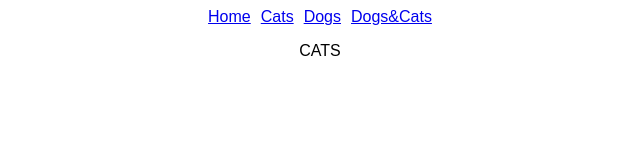
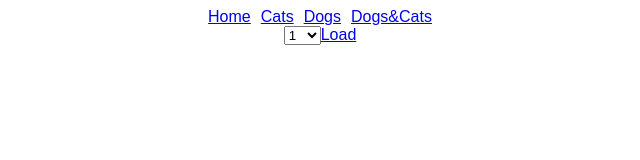
Before and after one commit to AminesCodes/Pursuit-Core-Web-React-Routing-Lab, a React (Create React App) app: page /cat in a window 1280 px wide. Shown: the top 160 px of the page, without its empty margins (320-960 px from the left). Built offline with nearby package versions, Linux system fonts and the light colour scheme.

Commit message:
Completed Cat Router

```diff
--- a/src/App.js
+++ b/src/App.js
@@ -5,7 +5,7 @@ import { Link, Route, Switch } from "react-router-dom";
 import "./styles.css";
 
 import Home from "./Components/Home";
-import Cats from "./Components/Cats/Cats";
+import CatsForm from "./Components/Cats/CatsForm";
 import DogsForm from "./Components/Dogs/DogsForm";
 import DogsCats from "./Components/All";
 
@@ -30,7 +30,7 @@ function App() {
 
         <Switch>
           <Route exact path="/" component={Home} />
-          <Route path="/cat" component={Cats} />
+          <Route path="/cat" component={CatsForm} />
           <Route path="/dog" component={DogsForm} />
           <Route path="/all" component={DogsCats} />
         </Switch>
--- a/src/Components/Cats/Cats.jsx
+++ /dev/null
@@ -1,11 +0,0 @@
-import React from "react";
-
-export default class Cats extends React.PureComponent {
-  render() {
-    return (
-      <div className="CatsPage">
-        <p>CATS</p>
-      </div>
-    );
-  }
-}
--- /dev/null
+++ b/src/Components/Cats/CatsContainer.jsx
@@ -0,0 +1,56 @@
+import React from "react";
+import axios from "axios";
+
+export default class Cats extends React.PureComponent {
+  state = {
+    urlList: [],
+    reload: this.props.reload
+  };
+
+  async componentDidMount() {
+    const { num } = this.props.match.params;
+    this.setState({
+      numOfCats: num
+    });
+    this.fetchImage();
+  }
+
+  componentDidUpdate() {
+    const { num } = this.props.match.params;
+    const { numOfCats, reload } = this.state;
+    if (num !== numOfCats || this.props.reload !== reload) {
+      this.setState({
+        numOfCats: num,
+        reload: this.props.reload
+      });
+      this.fetchImage();
+    }
+  }
+
+  fetchImage = async () => {
+    const { num } = this.props.match.params;
+
+    let fetchURL = `https://api.thecatapi.com/v1/images/search?limit=${num}`;
+
+    try {
+      const { data } = await axios.get(fetchURL);
+      console.log(data);
+      this.setState({ urlList: data });
+    } catch (err) {
+      console.log("Sorry, something went wrong", err);
+    }
+  };
+
+  // ############### RENDER ###################
+  render() {
+    let catContainer = <div className="loader" />;
+
+    if (this.state.urlList.length) {
+      catContainer = this.state.urlList.map(cat => (
+        <img className="catImage" key={cat.url} src={cat.url} alt="cat" />
+      ));
+    }
+
+    return <div className="CatsPage">{catContainer}</div>;
+  }
+}
--- /dev/null
+++ b/src/Components/Cats/CatsForm.jsx
@@ -0,0 +1,58 @@
+import React from "react";
+// import axios from "axios";
+import { Link, Route } from "react-router-dom";
+
+import CatsContainer from "./CatsContainer";
+
+export default class Cats extends React.PureComponent {
+  state = {
+    numOfCats: "1",
+    reload: true
+  };
+
+  // async componentDidMount() {
+  //   try {
+  //     const { data } = await axios.get("https://cat.ceo/api/breeds/list/all");
+  //     this.setState({ breedList: data.message });
+  //   } catch (err) {
+  //     console.log("Sorry, something went wrong", err);
+  //   }
+  // }
+
+  handleNumOfCatsSelection = event => {
+    this.setState({ numOfCats: event.target.value });
+  };
+
+  reloadImages = () => {
+    this.setState({ reload: !this.state.reload });
+  };
+
+  // ################### RENDER #################
+  render() {
+    const link = `/cat/${this.state.numOfCats}`;
+
+    return (
+      <div className="CatsForm">
+        <select
+          value={this.state.numOfCats}
+          onChange={this.handleNumOfCatsSelection}
+        >
+          {[1, 2, 3, 4, 5, 6, 7, 8, 9, 10].map(num => (
+            <option key={num} value={num}>
+              {num}
+            </option>
+          ))}
+        </select>
+        <Link className="LinkBtn" to={`${link}`} onClick={this.reloadImages}>
+          Load
+        </Link>
+        <Route
+          path="/cat/:num"
+          render={props => (
+            <CatsContainer reload={this.state.reload} {...props} />
+          )}
+        />
+      </div>
+    );
+  }
+}
--- a/src/Components/Dogs/DogImage.jsx
+++ /dev/null
@@ -1,7 +0,0 @@
-import React from "react";
-
-const DogImage = props => {
-  return <img className="dogImage" src={props.imageUrl} alt="Dog" />;
-};
-
-export default DogImage;
--- a/src/Components/Dogs/DogsContainer.jsx
+++ b/src/Components/Dogs/DogsContainer.jsx
@@ -1,7 +1,5 @@
 import React from "react";
 import axios from "axios";
-
-import DogImage from "./DogImage";
 
 export default class Dogs extends React.PureComponent {
   state = {
@@ -57,7 +55,7 @@ export default class Dogs extends React.PureComponent {
 
     if (this.state.urlList.length) {
       dogContainer = this.state.urlList.map(url => (
-        <DogImage key={url} imageUrl={url} />
+        <img className="dogImage" key={url} src={url} alt="Dog" />
       ));
     }
 
--- a/src/Components/Dogs/DogsForm.jsx
+++ b/src/Components/Dogs/DogsForm.jsx
@@ -23,7 +23,9 @@ export default class Dogs extends React.PureComponent {
 
   rendreDogsList = () => {
     const dogsList = Object.keys(this.state.breedList).map(breed => (
-      <option value={breed}>{breed}</option>
+      <option key={breed} value={breed}>
+        {breed}
+      </option>
     ));
     if (dogsList.length) {
       dogsList.unshift(<option value="random">--Select a Breed--</option>);
@@ -43,7 +45,7 @@ export default class Dogs extends React.PureComponent {
     this.setState({ numOfDogs: event.target.value });
   };
 
-  forceReload = () => {
+  reloadImages = () => {
     this.setState({ reload: !this.state.reload });
   };
 
@@ -56,7 +58,9 @@ export default class Dogs extends React.PureComponent {
     }
     if (dogsList) {
       const numberOptions = [1, 2, 3, 4, 5, 6, 7, 8, 9, 10].map(num => (
-        <option value={num}>{num}</option>
+        <option key={num} value={num}>
+          {num}
+        </option>
       ));
       breedForm = (
         <>
@@ -76,18 +80,12 @@ export default class Dogs extends React.PureComponent {
       );
     }
 
-    let link = "/dog";
-    // if (this.state.targetBreed) {
-    link += `/${this.state.targetBreed}`;
-    // }
-    // if (this.state.numOfDogs !== "1") {
-    link += `/${this.state.numOfDogs}`;
-    // }
+    const link = `/dog/${this.state.targetBreed}/${this.state.numOfDogs}`;
 
     return (
       <div className="DogsForm">
         {breedForm}
-        <Link className="LinkBtn" to={`${link}`} onClick={this.forceReload}>
+        <Link className="LinkBtn" to={`${link}`} onClick={this.reloadImages}>
           Load
         </Link>
         <Route
--- a/src/Components/Home.jsx
+++ b/src/Components/Home.jsx
@@ -8,11 +8,11 @@ const Home = () => {
       <p>
         This web app will generate a random picture of a cat if you go to{" "}
         <nav className="navBarInline">
-          <Link to="/cats">Cats</Link>
+          <Link to="/cat">Cats</Link>
         </nav>{" "}
         or a random piture of a dog if you go to{" "}
         <nav className="navBarInline">
-          <Link to="/dogs">Dogs</Link>
+          <Link to="/dog">Dogs</Link>
         </nav>
       </p>
       <p>
--- a/src/styles.css
+++ b/src/styles.css
@@ -14,7 +14,8 @@
   display: inline;
 }
 
-.dogImage {
+.dogImage,
+.catImage {
   width: 300px;
   display: block;
   margin: 0 auto;
```
